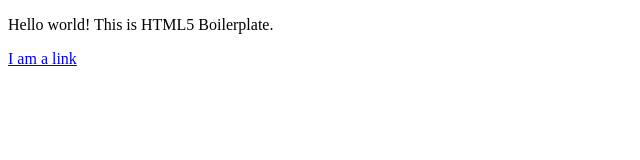
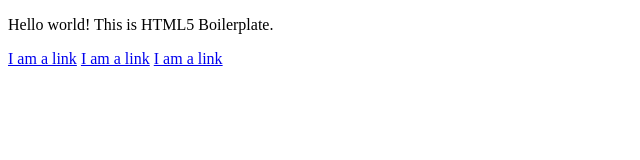
Before and after one commit to andrewrosario/exercises, a plain HTML site: page index.html in a window 1280 px wide. Shown: the whole page, without its empty margins (0-640 px from the left). Drawn offline with nearby package versions, Linux system fonts and the light colour scheme.

Commit message:
moar links

```diff
--- a/index.html
+++ b/index.html
@@ -20,6 +20,9 @@
         <!-- Add your site or application content here -->
         <p>Hello world! This is HTML5 Boilerplate.</p>
         <a href="css-classes/exercies1">I am a link</a>
+        <a href="css-classes/exercise2">I am a link</a>
+        <a href="css-classes/exercise3">I am a link</a>
+
         <script src="//ajax.googleapis.com/ajax/libs/jquery/1.10.2/jquery.min.js"></script>
         <script>window.jQuery || document.write('<script src="js/vendor/jquery-1.10.2.min.js"><\/script>')</script>
 
```
